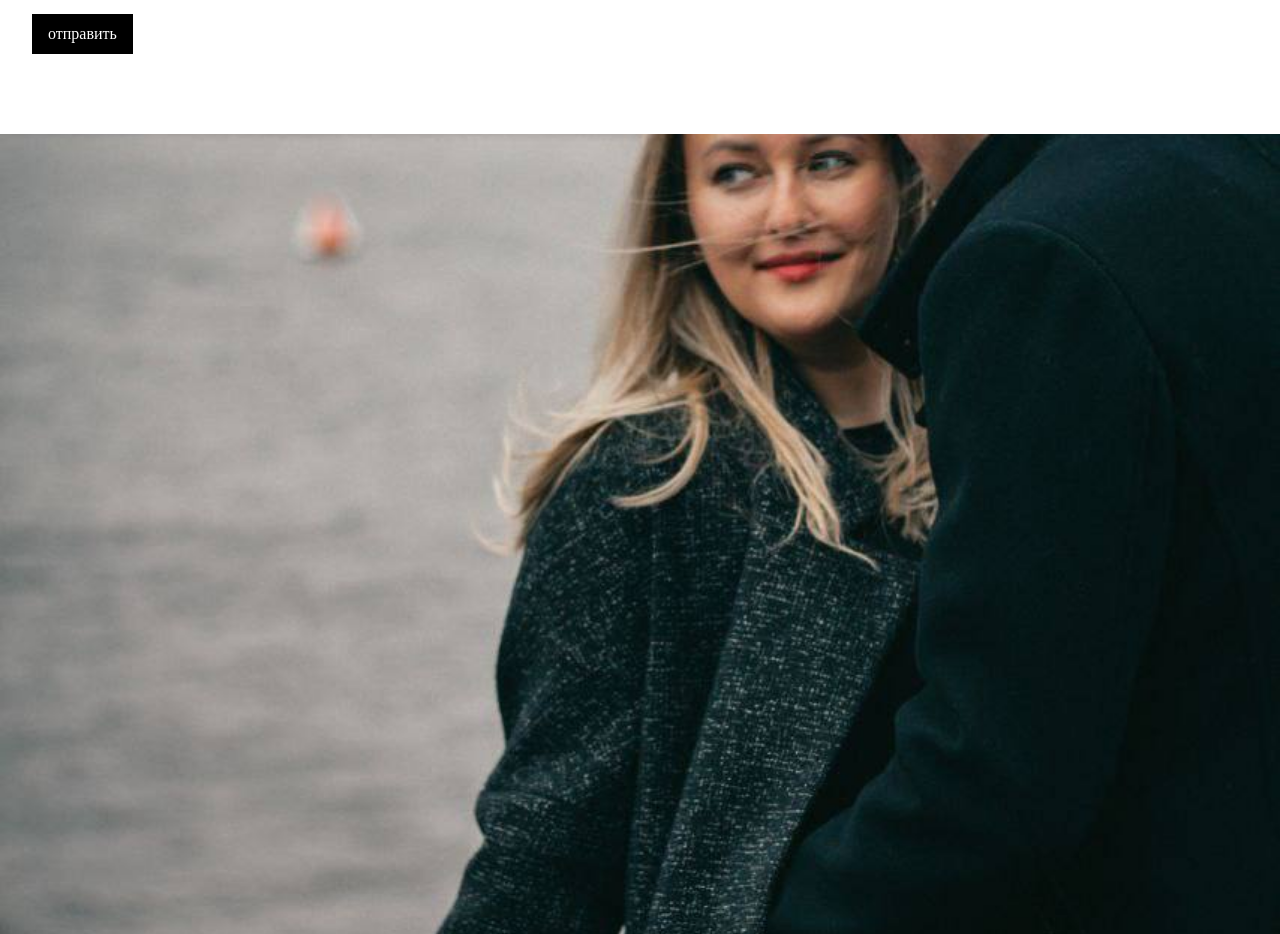
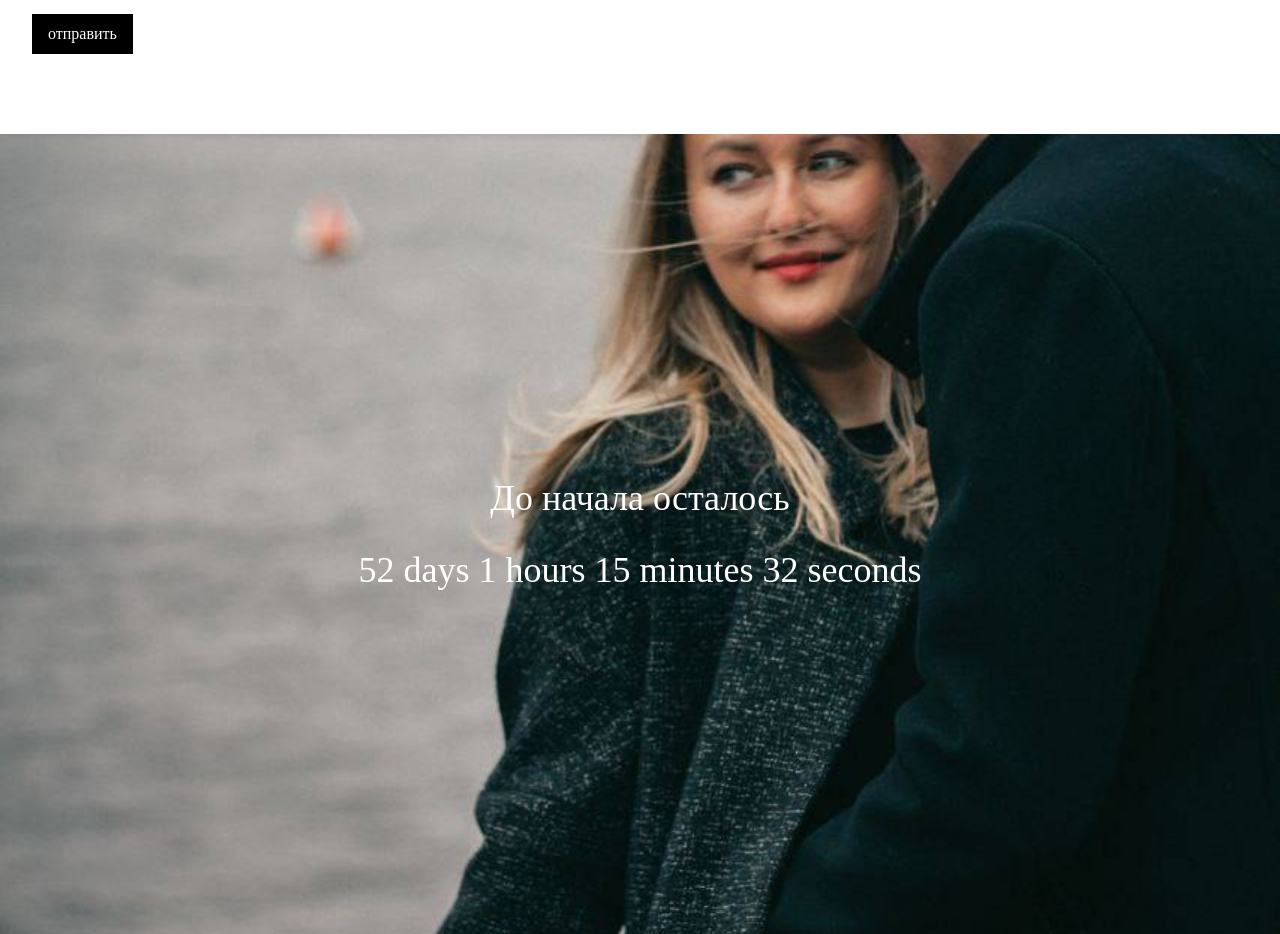
Before and after one commit to aleksaksan/weddings-landing, a website with bundled scripts: page index.html in a window 1280 px wide. Shown: the part 4180-5114 px from the top of the page. Built offline with nearby package versions, Linux system fonts and the light colour scheme; files whose address does not match are found by name; a web font is replaced by a local one.

Commit message:
added countdown

```diff
--- a/index.html
+++ b/index.html
@@ -92,7 +92,18 @@
       <button class="py-2 px-4 block text-base text-white bg-black mt-6" type="submit">отправить</button>
     </form>
   </section>
-  <div class="h-screen bg-cover bg-center" style="background-image: url('./src/img/photos/e99ed20a-1f5b-47a0-b9c4-7a3e4483b54e.jpg');"></div>
+
+  <section class="h-screen bg-cover bg-center" style="background-image: url('./src/img/photos/e99ed20a-1f5b-47a0-b9c4-7a3e4483b54e.jpg');">
+    <div class="container mx-auto h-full flex items-center justify-center flex-col text-white text-center">
+      <h4 class="text-4xl mb-8">До начала осталось</h4>
+      <div id="countdown" class="text-4xl">
+        <span id="days"></span> days
+        <span id="hours"></span> hours
+        <span id="minutes"></span> minutes
+        <span id="seconds"></span> seconds
+      </div>
+    </div>
+  </section>
 
   <script src="./src/js/index.js" type="module"></script>
 </body>
--- /dev/null
+++ b/src/js/countdown.js
@@ -0,0 +1,34 @@
+function startCountdown(targetDate) {
+  const countdownElement = document.getElementById('countdown');
+  const daysElement = document.getElementById('days');
+  const hoursElement = document.getElementById('hours');
+  const minutesElement = document.getElementById('minutes');
+  const secondsElement = document.getElementById('seconds');
+
+  function updateCountdown() {
+    const now = new Date().getTime();
+    const timeRemaining = targetDate - now;
+
+    if (timeRemaining <= 0) {
+      countdownElement.innerHTML = 'Уже началось!!';
+      clearInterval(timerInterval);
+      return;
+    }
+
+    const days = Math.floor(timeRemaining / (1000 * 60 * 60 * 24));
+    const hours = Math.floor((timeRemaining % (1000 * 60 * 60 * 24)) / (1000 * 60 * 60));
+    const minutes = Math.floor((timeRemaining % (1000 * 60 * 60)) / (1000 * 60));
+    const seconds = Math.floor((timeRemaining % (1000 * 60)) / 1000);
+
+    daysElement.textContent = days;
+    hoursElement.textContent = hours;
+    minutesElement.textContent = minutes;
+    secondsElement.textContent = seconds;
+  }
+
+  const timerInterval = setInterval(updateCountdown, 1000);
+  updateCountdown();
+}
+
+const targetDate = new Date('2024-12-31T23:59:59').getTime();
+startCountdown(targetDate);
--- a/src/js/index.js
+++ b/src/js/index.js
@@ -1,30 +1,2 @@
-//creation link
-const createButton = document.getElementById('create-btn');
-const newGuest = document.getElementById('new-guest');
-
-createButton.addEventListener('click', () => {
-  const currentURL = window.location.href;
-  const url = new URL(currentURL);
-  url.searchParams.append('name', newGuest.value);
-
-  navigator.clipboard.writeText(url.toString())
-  .then(() => {
-    //TODO вставить в разметку текст с ссылкой
-    console.log(url);
-  })
-  .catch(err => {
-    console.log('Something went wrong', err);
-  });
-});
-
-const urlParams = new URLSearchParams(window.location.search);
-
-const name = urlParams.get('name');
-if (name) {
-  newGuest.style.display = "none";
-  createButton.style.display = "none";
-  const guest = document.getElementById('guest');
-  guest.textContent = name;
-}
-
-console.log(urlParams)
+import './link.js';
+import './countdown.js';
--- /dev/null
+++ b/src/js/link.js
@@ -0,0 +1,28 @@
+//creation link
+const createButton = document.getElementById('create-btn');
+const newGuest = document.getElementById('new-guest');
+
+createButton.addEventListener('click', () => {
+  const currentURL = window.location.href;
+  const url = new URL(currentURL);
+  url.searchParams.append('name', newGuest.value);
+
+  navigator.clipboard.writeText(url.toString())
+  .then(() => {
+    //TODO вставить в разметку текст с ссылкой
+    console.log(url);
+  })
+  .catch(err => {
+    console.log('Something went wrong', err);
+  });
+});
+
+const urlParams = new URLSearchParams(window.location.search);
+
+const name = urlParams.get('name');
+if (name) {
+  newGuest.style.display = "none";
+  createButton.style.display = "none";
+  const guest = document.getElementById('guest');
+  guest.textContent = name;
+}
```
